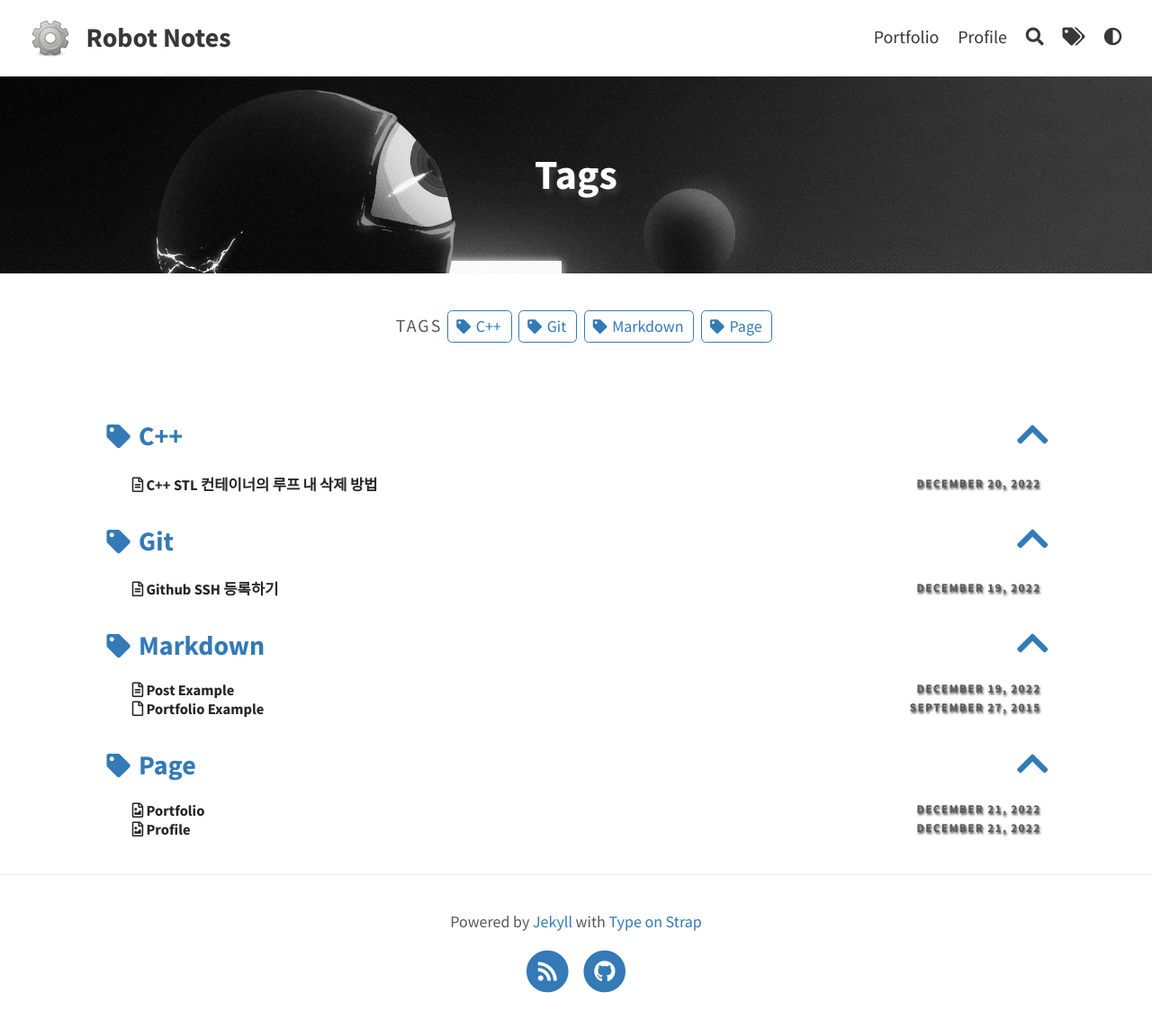
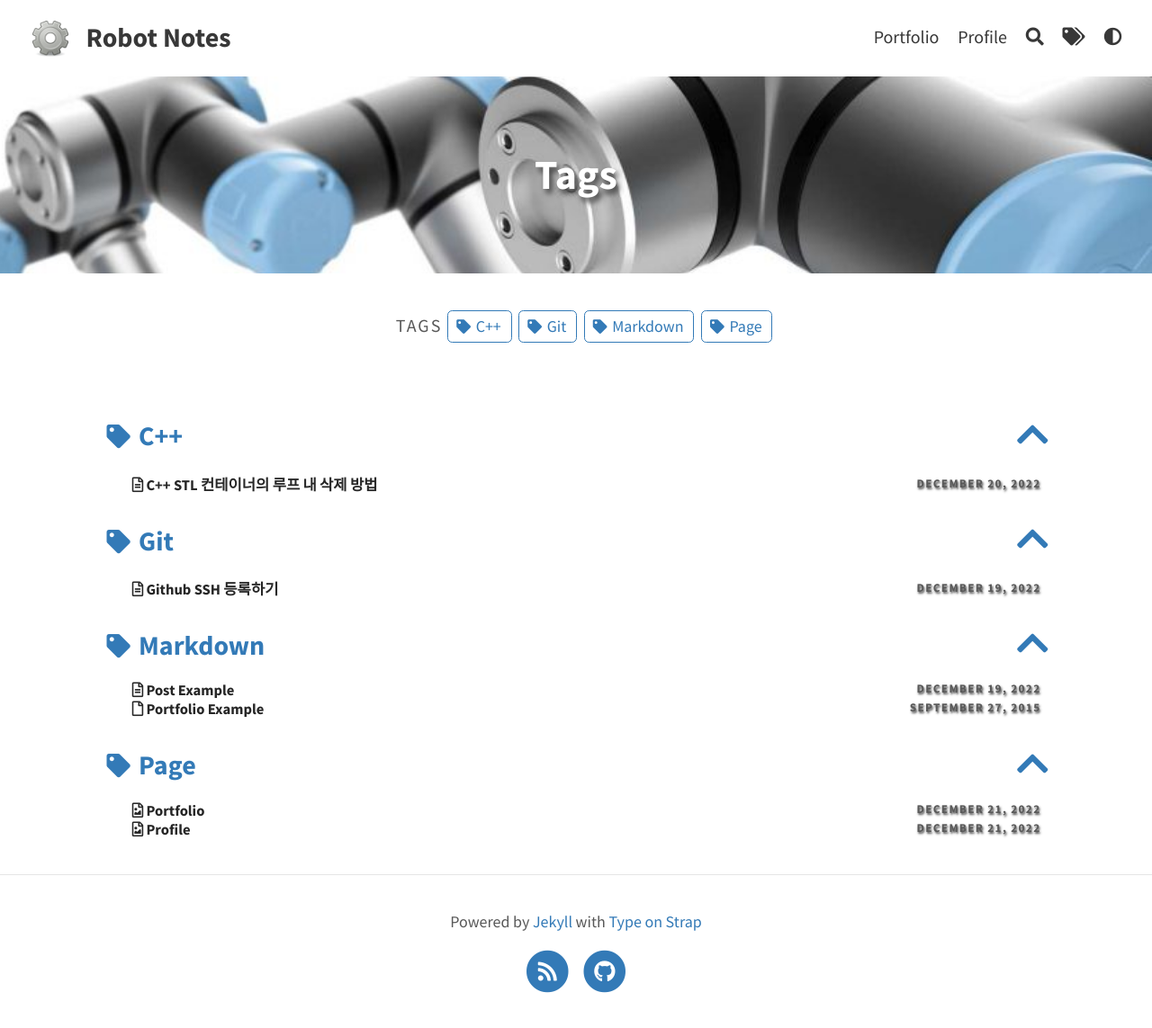
Before and after one commit to rootbKim/rootbKim.github.io, a Jekyll site: the page built from pages/tags.md, in a window 1280 px wide. Shown: the whole page at 90% size. Built offline with Jekyll 4.4.1, drawn with Linux system fonts in a browser that asks for light colours; nearby versions of some CDN libraries; some web fonts are replaced; library files that are not in the unit come from our copies; comment, search, counter and statistics services are not loaded.

Commit message:
tag 페이지 이미지 변경

```diff
--- a/pages/tags.md
+++ b/pages/tags.md
@@ -2,6 +2,6 @@
 layout: tags
 title: Tags
 permalink: /tags/
-feature-img: "assets/img/thumbnails/wallpaperbetter.jpg"
+feature-img: "assets/img/thumbnails/UR.jpg"
 icon: "fa-tags"
 ---
```
Also changed, not shown: assets/img/thumbnails/UR.jpg (added), assets/img/thumbnails/wallpaperbetter.jpg (deleted).
